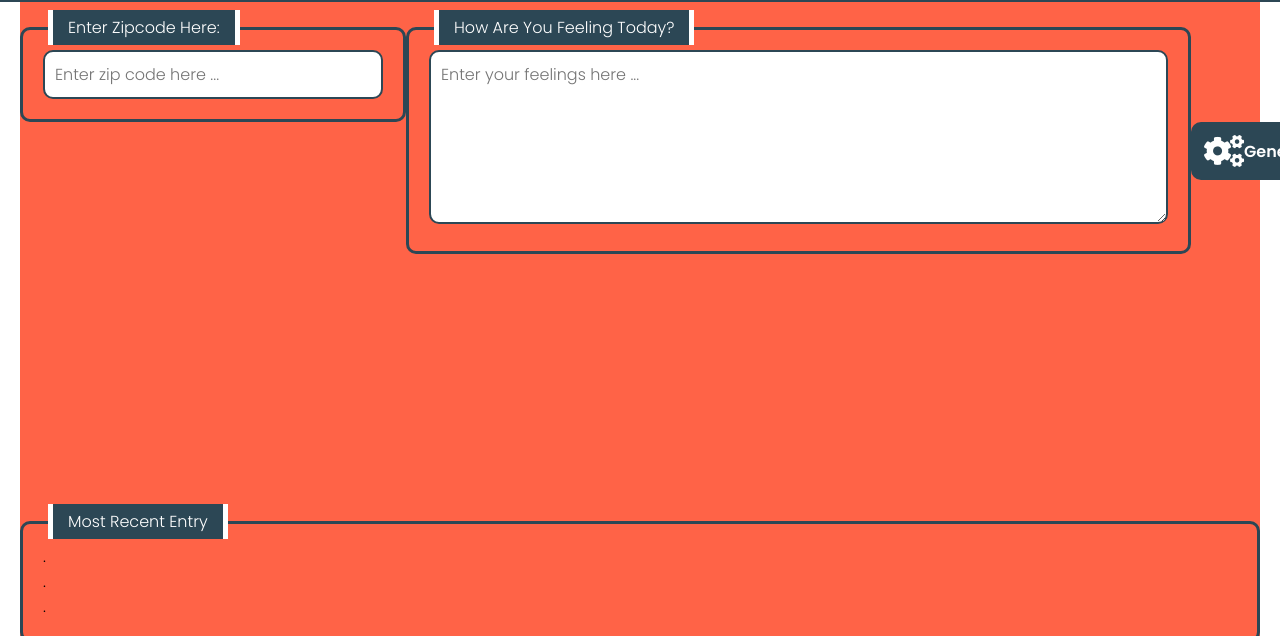
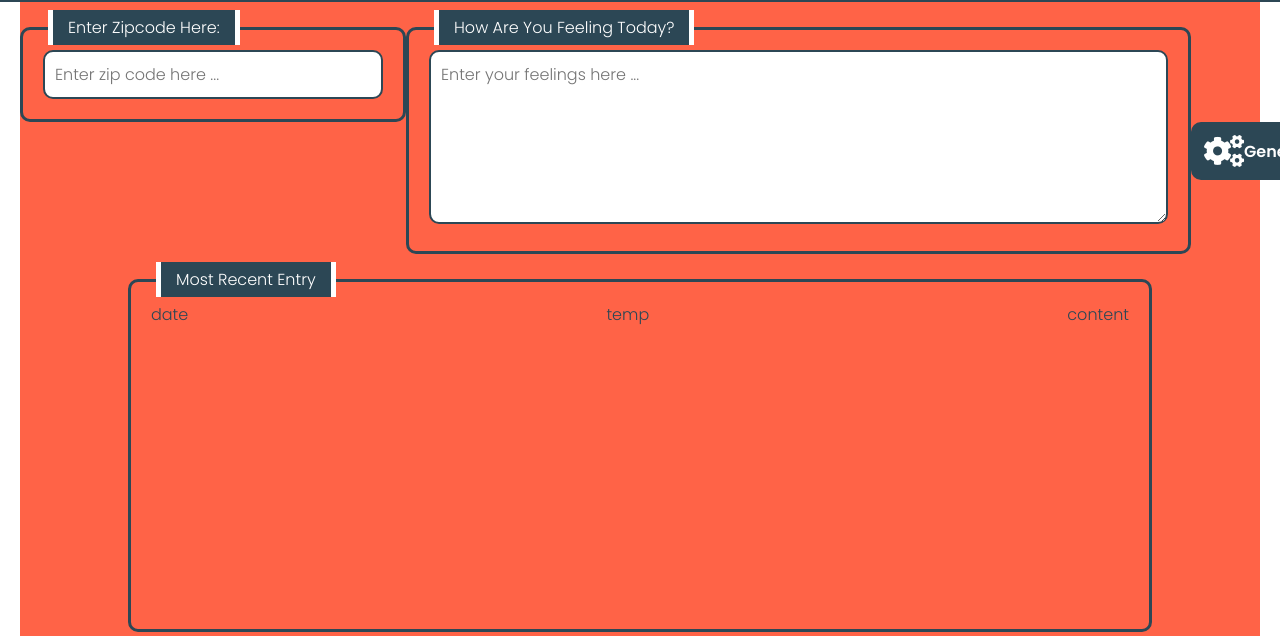
Before and after one commit to ibrahimelmokhtar/js-sample-weather-app, a plain HTML site: page website/index.html in a window 1280 px wide. Shown: the part 78-714 px from the top of the page. Drawn offline with Linux system fonts and the light colour scheme.

Commit message:
Style entry display section

```diff
--- a/website/css/styles.css
+++ b/website/css/styles.css
@@ -161,5 +161,24 @@ main button:hover {
 /* ************************************************************** */
 /* ********************   Display Section   ********************* */
 /* ************************************************************** */
-/* section.display__section {
-} */
+section.display__section {
+    align-self: center;
+    margin-bottom: 10px;
+    width: 80vw;
+    height: 70%;
+}
+
+section.display__section div#entry__container {
+    display: flex;
+    flex-direction: row;
+    justify-content: space-between;
+    align-items: center;
+
+    color: #2c4755;
+}
+
+/* ************************************************************** */
+/* *************************   Footer   ************************* */
+/* ************************************************************** */
+footer {
+}
--- a/website/index.html
+++ b/website/index.html
@@ -50,10 +50,10 @@
 
       <section class="section__container display__section">
         <h2 class="section__title">Most Recent Entry</h2>
-        <div id="entryHolder">
-          <h3 id="date">.</h3>
-          <h3 id="temp">.</h3>
-          <h3 id="content">.</h3>
+        <div id="entry__container">
+          <h3 id="date">date</h3>
+          <h3 id="temp">temp</h3>
+          <h3 id="content">content</h3>
         </div>
       </section>
     </main>
```
